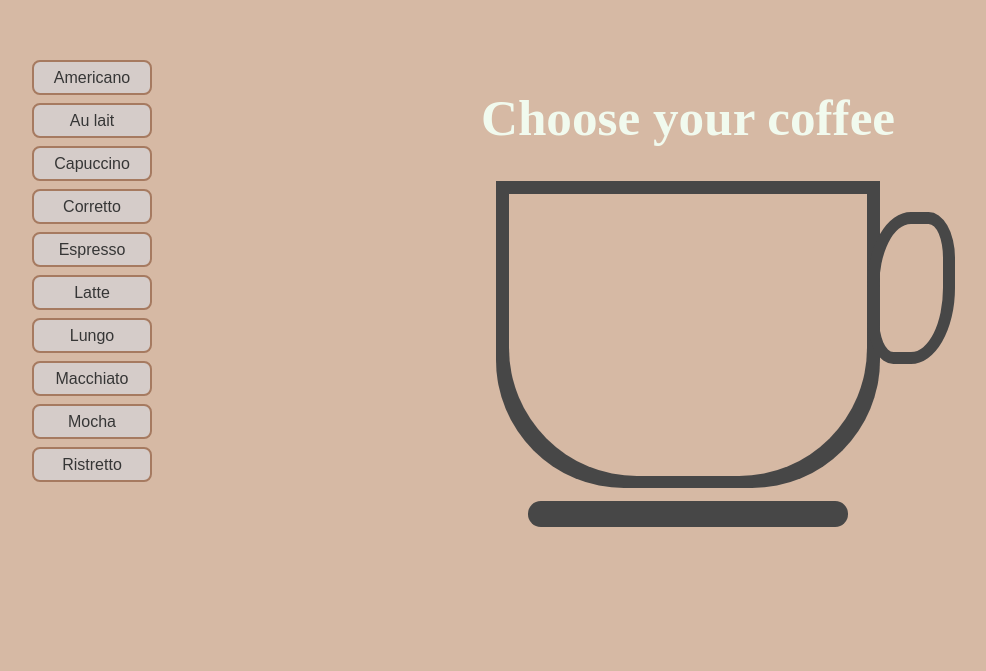
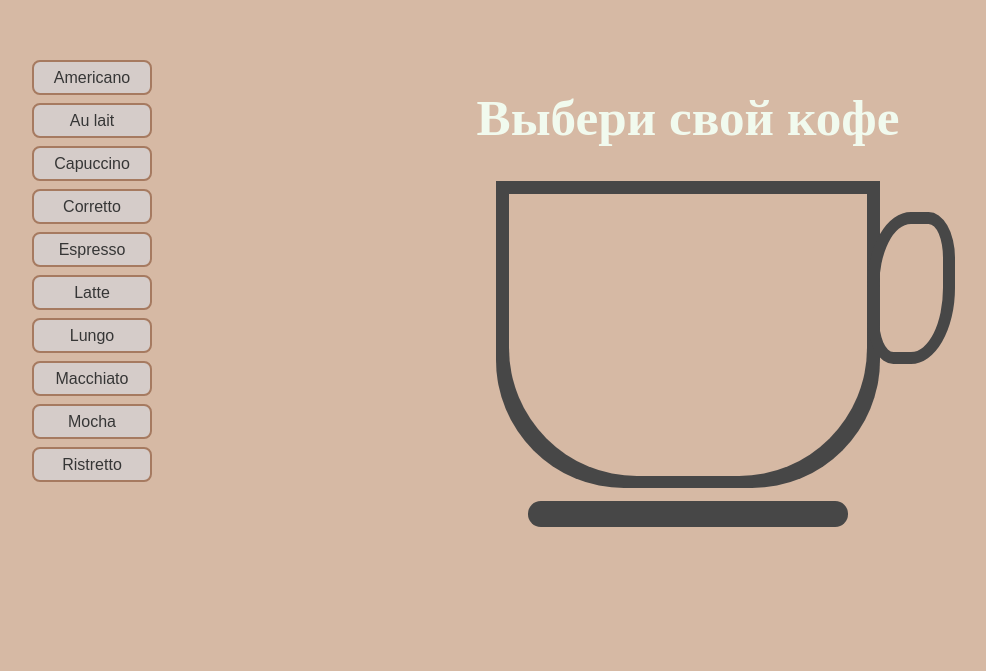
Before and after one commit to V-Di42/mebi-nabi, a plain HTML site: page source/project/coffe/index.html in a window 1280 px wide. Shown: the part 129-800 px from the top of the page, without its empty margins (56-1042 px from the left). Drawn offline with Linux system fonts and the light colour scheme; a script that the page names is missing.

Commit message:
Russin coffe

```diff
--- a/source/project/coffe/index.html
+++ b/source/project/coffe/index.html
@@ -20,7 +20,7 @@
       <button id="ristretto">Ristretto</button>
     </div>
     <div class="container">
-      <h1 class="coffee_name">Choose your coffee</h1>
+      <h1 class="coffee_name">Выбери свой кофе</h1>
       <div class="cup">
         <div class="filling reset">
           <div class="coffee">Coffee</div>
```
